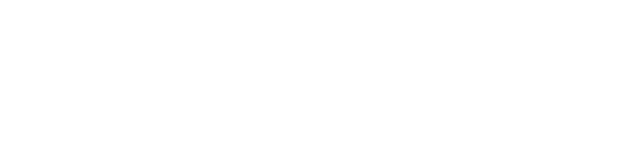
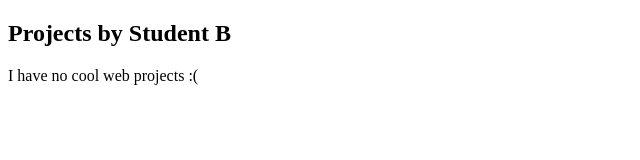
Before and after one commit to michalkrupa/collab-webpage, a plain HTML site: page index.html in a window 1280 px wide. Shown: the whole page, without its empty margins (0-640 px from the left). Drawn offline with Linux system fonts and the light colour scheme.

Commit message:
Add student B section

```diff
--- a/index.html
+++ b/index.html
@@ -1,5 +1,6 @@
 <!DOCTYPE html>
 <html>
+
 <head>
     <meta charset="utf-8">
     <meta http-equiv="X-UA-Compatible" content="IE=edge">
@@ -7,6 +8,13 @@
     <meta name="description" content="This is the home index page">
     <meta name="viewport" content="width=device-width, initial-scale=1">
 </head>
+
 <body>
+    <!-- Student B Section -->
+    <section>
+        <h2>Projects by Student B</h2>
+        <p>I have no cool web projects :( </p>
+    </section>
 </body>
+
 </html>
```
Lines whose indentation alone changed are shown as unchanged.
